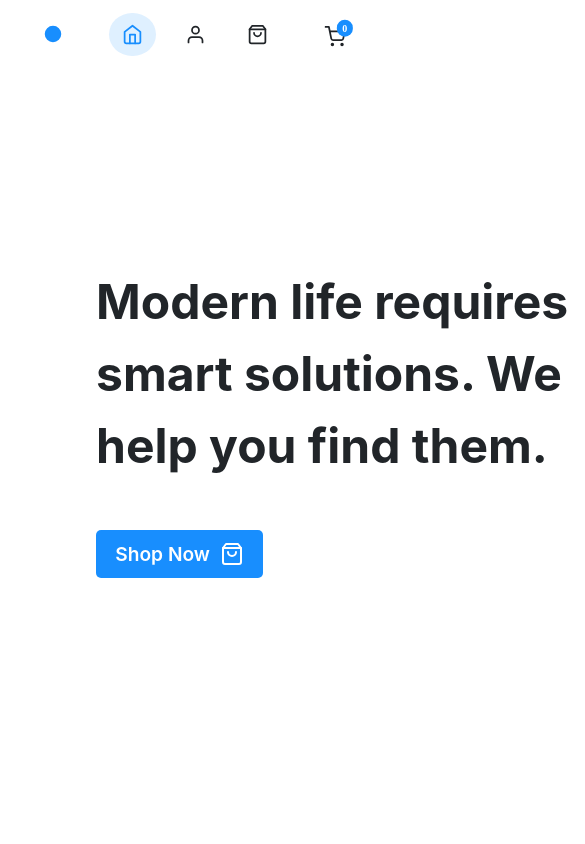
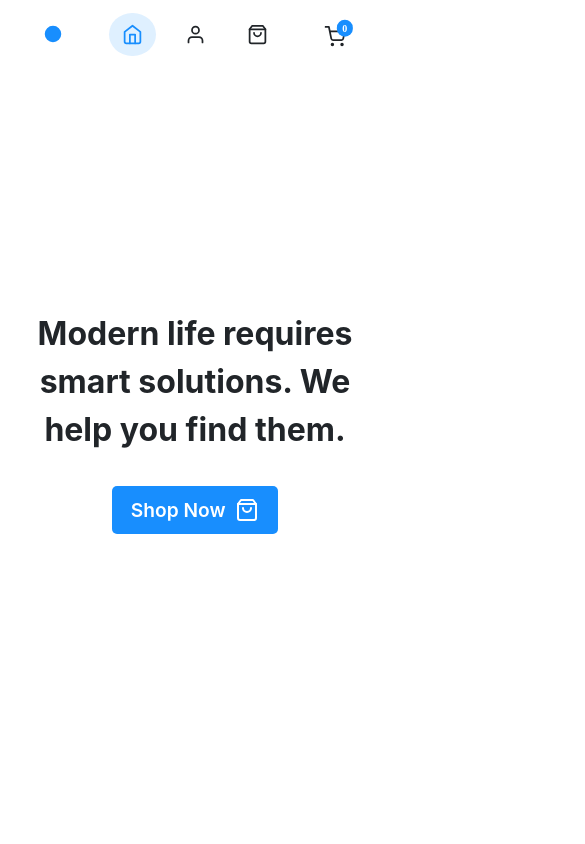
Before and after one commit to thomasmfx/bitshop, a React (Vite) app: page / in a window 390 px wide. Shown: the top 844 px of the page, 585 px wide, since content can reach past the window. Built offline with nearby package versions, Linux system fonts and the light colour scheme.

Commit message:
🌟 feat: add responsiveness to Home page

```diff
--- a/src/pages/Home/Home.jsx
+++ b/src/pages/Home/Home.jsx
@@ -5,7 +5,7 @@ import * as S from './Home.styles'
 export default function Home() {
   return (
     <S.Main>
-      <S.Column>
+      <S.Wrapper>
         <S.Heading>
           Modern life requires smart solutions. We help you find them.
         </S.Heading>
@@ -15,10 +15,8 @@ export default function Home() {
             <ShoppingBag />
           </S.StyledButton>
         </S.StyledLink>
-      </S.Column>
-      <S.Column>
-        <S.Image src={svgUrl} />
-      </S.Column>
+      </S.Wrapper>
+      <S.Image src={svgUrl} />
     </S.Main>
   )
 }
--- a/src/pages/Home/Home.styles.js
+++ b/src/pages/Home/Home.styles.js
@@ -9,24 +9,59 @@ export const Main = styled.main`
   align-items: center;
   gap: 5em;
   padding: 6em;
+
+  @media (max-width: 1290px) {
+    gap: 1em;
+  }
+
+  @media (max-width: ${({theme}) => theme.device.mobileXXL}) {
+    padding-left: 1em;
+    padding-right: 1em;
+  }
 `
 
-export const Column = styled.div`
+export const Wrapper = styled.div`
   display: flex;
   flex-direction: column;
   align-items: flex-start;
   flex-wrap: wrap;
   width: 500px;
+
+  @media (max-width: ${({theme}) => theme.device.laptop}) {
+    width: 100%;
+    align-items: center;
+  }
 `
 
 export const Image = styled.img`
   width: 500px;
+
+  @media (max-width: 1290px) {
+    width: 400px;
+  }
+
+  @media (max-width: ${({theme}) => theme.device.laptop}) {
+    display: none;
+  }
 `
 
 export const Heading = styled.h1`
   font-size: 3rem;
   padding-bottom: 1em;
   color: ${({ theme }) => theme.colors.default};
+
+  @media (max-width: 1290px) {
+    font-size: 2.5rem;
+  }
+
+  @media (max-width: ${({theme}) => theme.device.laptop}) {
+    text-align: center;
+    font-size: 2.5rem;
+  }
+
+  @media (max-width: ${({theme}) => theme.device.mobileL}) {
+    font-size: 2rem;
+  }
 `
 
 export const Text = styled.p``
```
